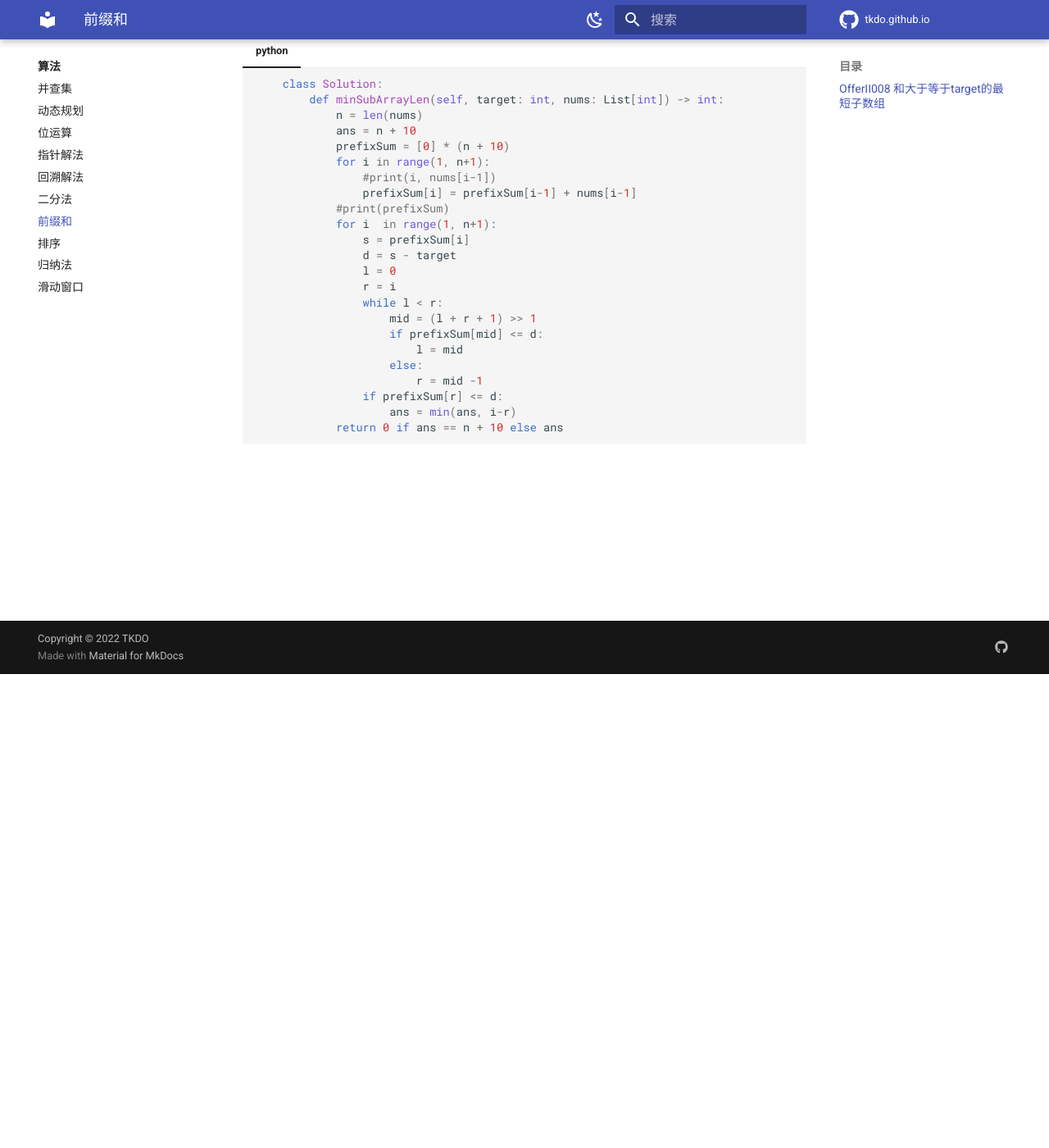
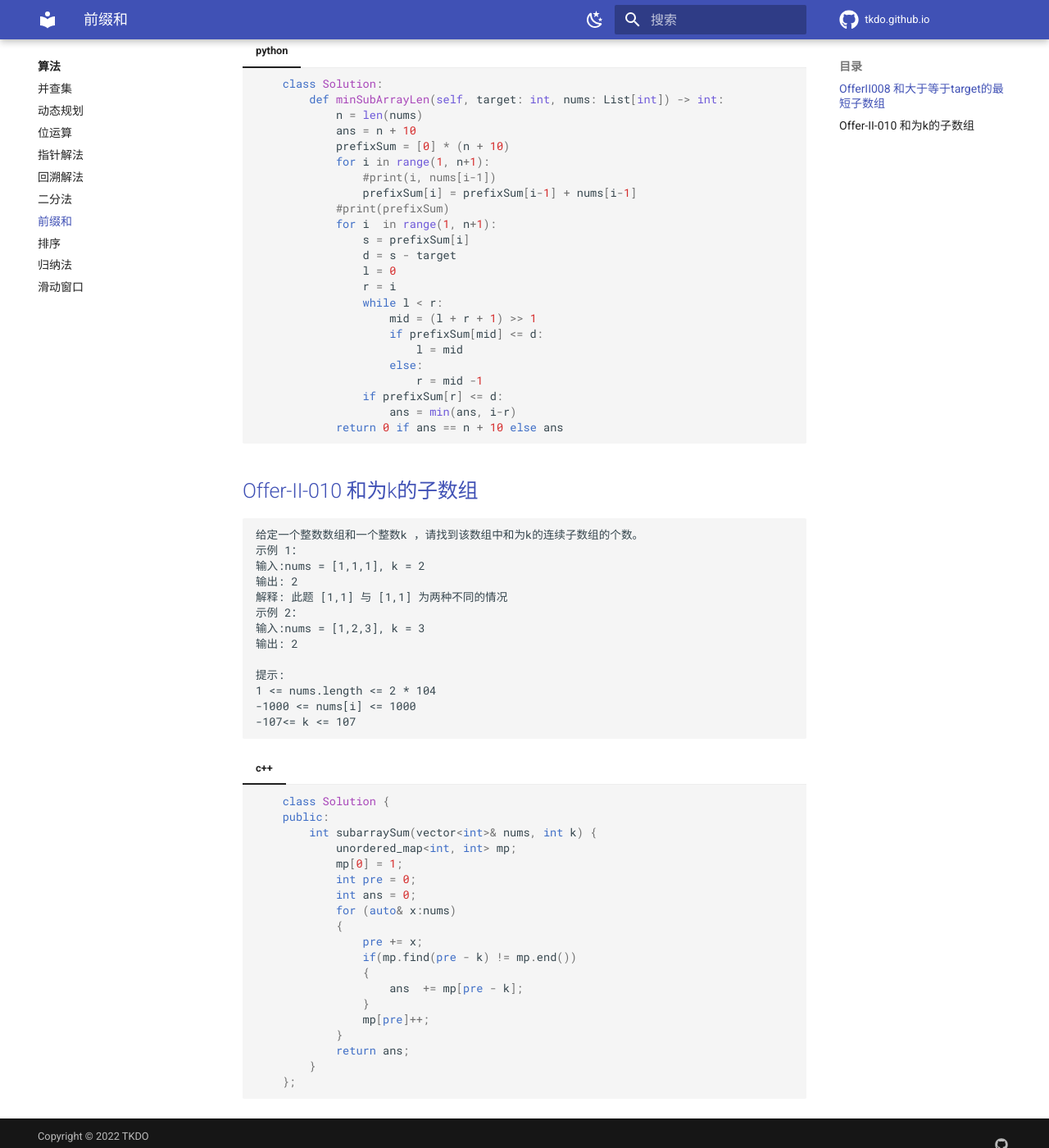
Before and after one commit to tkdo/tkdo.github.io, an MkDocs documentation site: the page built from docs/algorithm/prefix-sum.md, in a window 1280 px wide and 1400 px high, scrolled down 578 px. Shown: the whole window at 82% size. Built offline with MkDocs 1.6.1 and Material for MkDocs 9.7.7, drawn with Linux system fonts in a browser that asks for light colours; comment, search, counter and statistics services are not loaded.

Commit message:
前缀和

````diff
--- a/docs/algorithm/prefix-sum.md
+++ b/docs/algorithm/prefix-sum.md
@@ -47,3 +47,43 @@
                         ans = min(ans, i-r)
                 return 0 if ans == n + 10 else ans
     ```
+
+
+##  [Offer-II-010 和为k的子数组](https://leetcode.cn/problems/QTMn0o/)
+
+    给定一个整数数组和一个整数k ，请找到该数组中和为k的连续子数组的个数。
+    示例 1：
+    输入:nums = [1,1,1], k = 2
+    输出: 2
+    解释: 此题 [1,1] 与 [1,1] 为两种不同的情况
+    示例 2：
+    输入:nums = [1,2,3], k = 3
+    输出: 2
+
+    提示:
+    1 <= nums.length <= 2 * 104
+    -1000 <= nums[i] <= 1000
+    -107<= k <= 107
+=== "c++"
+
+    ```c++
+        class Solution {
+        public:
+            int subarraySum(vector<int>& nums, int k) {
+                unordered_map<int, int> mp;
+                mp[0] = 1;
+                int pre = 0;
+                int ans = 0;
+                for (auto& x:nums)
+                {
+                    pre += x;
+                    if(mp.find(pre - k) != mp.end())
+                    {
+                        ans  += mp[pre - k];
+                    }
+                    mp[pre]++;
+                }
+                return ans;
+            }
+        };
+    ```
````
